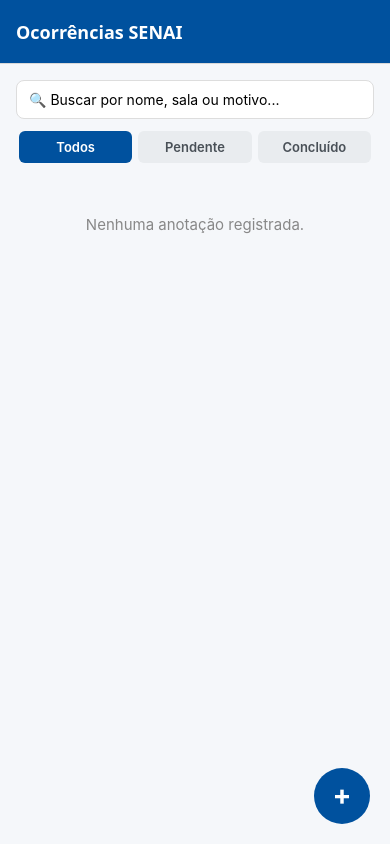
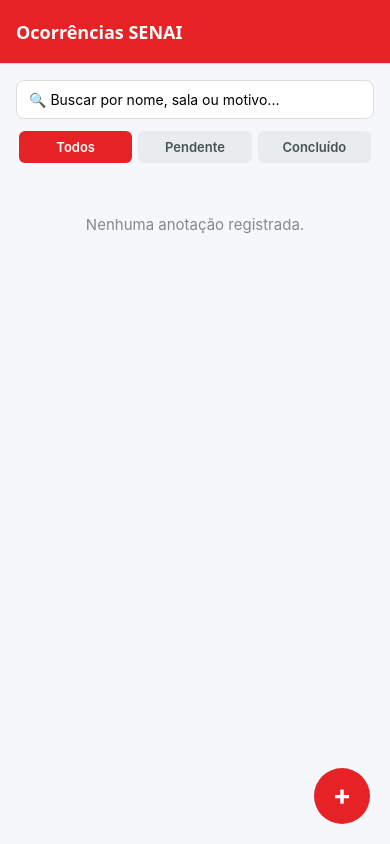
Before and after one commit to OrtelanGabriel1/sistema_anotacao_senai, a React Native app: screen /Home in a window 390 px wide. Built offline with nearby package versions, Linux system fonts and the light colour scheme.

Commit message:
Correção para a cor vermelha do Design

```diff
--- a/App.js
+++ b/App.js
@@ -16,12 +16,12 @@
         initialRouteName="Home"
         screenOptions={{
           headerStyle: {
-            backgroundColor: '#00519E',
+            backgroundColor: '#E52225', // Mudou de '#00519E' para Vermelho SENAI
           },
           headerTintColor: '#FFF',
           headerTitleStyle: {
             fontWeight: 'bold',
-          },
+          }
         }}
       >
         <Stack.Screen
--- a/src/screens/HomeScreen.js
+++ b/src/screens/HomeScreen.js
@@ -225,7 +225,7 @@
     marginHorizontal: 3,
   },
   filterTabActive: {
-    backgroundColor: '#00519E',
+    backgroundColor: '#E52225',
   },
   filterTabText: {
     fontSize: 13,
@@ -331,7 +331,7 @@
     position: 'absolute',
     right: 20,
     bottom: 20,
-    backgroundColor: '#00519E',
+    backgroundColor: '#E52225',
     width: 56,
     height: 56,
     borderRadius: 28,
```
